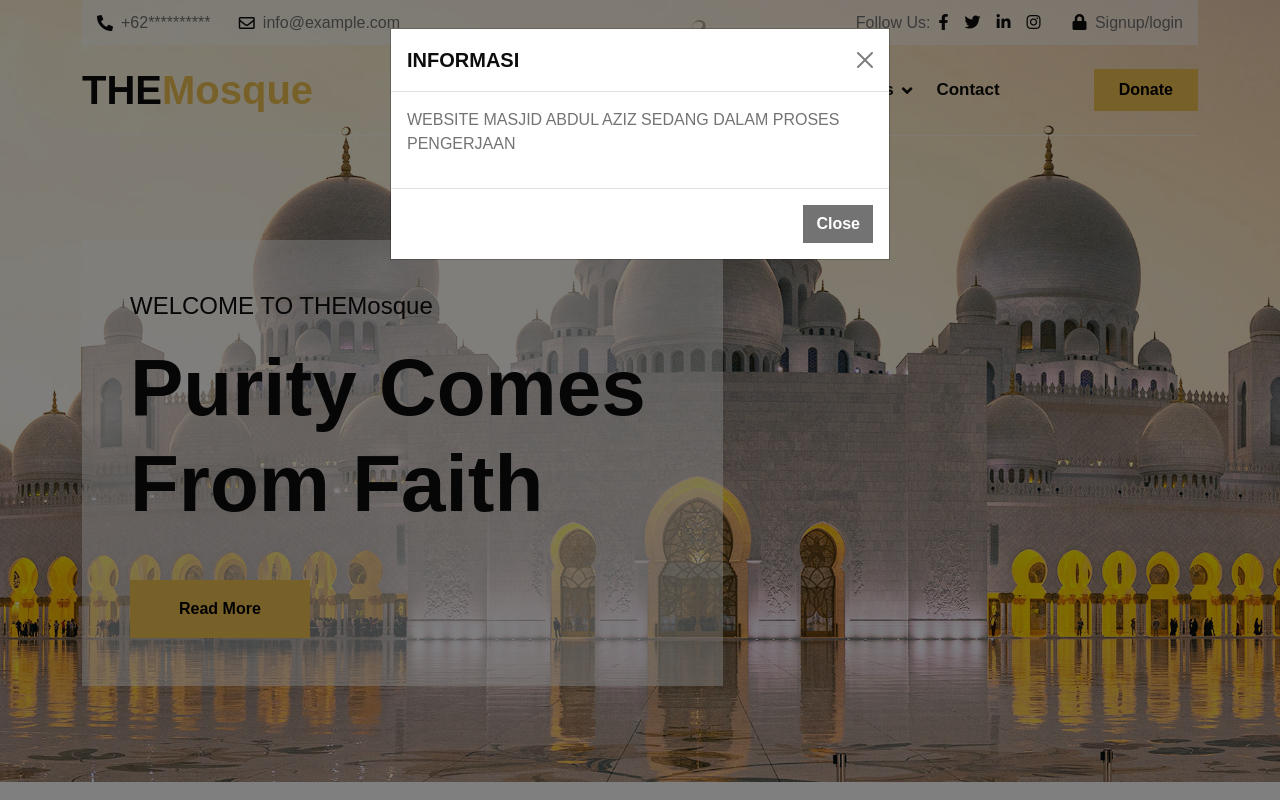
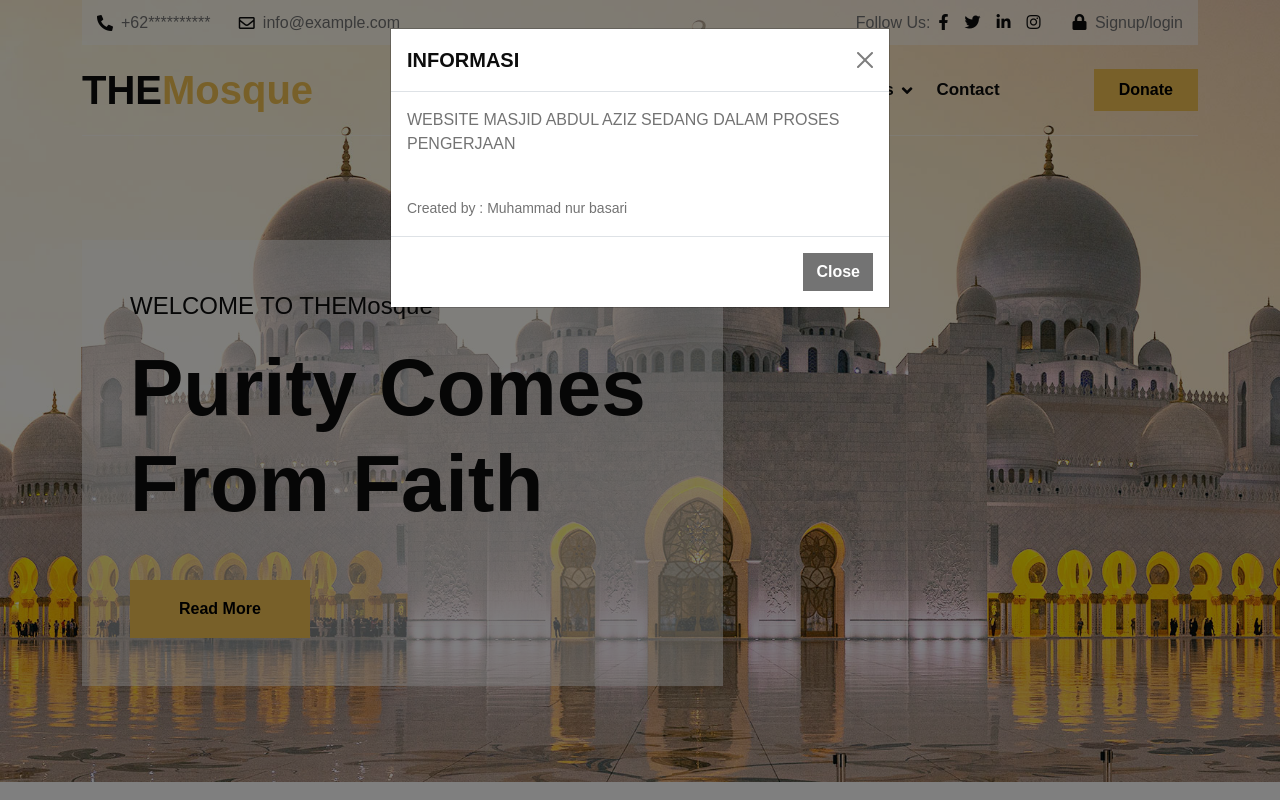
Before and after one commit to muhammadnurbasari/mosque-portal, a CodeIgniter app: page /database/ in a window 1280 px wide. Run offline with CodeIgniter, Linux system fonts and the light colour scheme; some libraries are stand-ins or nearby versions.

Commit message:
update modal dialog

```diff
--- a/application/views/welcome_message.php
+++ b/application/views/welcome_message.php
@@ -822,6 +822,8 @@ defined('BASEPATH') OR exit('No direct script access allowed');
 					</div>
 					<div class="modal-body">
 						<p>WEBSITE MASJID ABDUL AZIZ SEDANG DALAM PROSES PENGERJAAN</p>
+                        <br>
+                        <small>Created by : Muhammad nur basari</small>
 					</div>
 					<div class="modal-footer">
 						<button type="button" class="btn btn-secondary" data-bs-dismiss="modal">Close</button>
```
